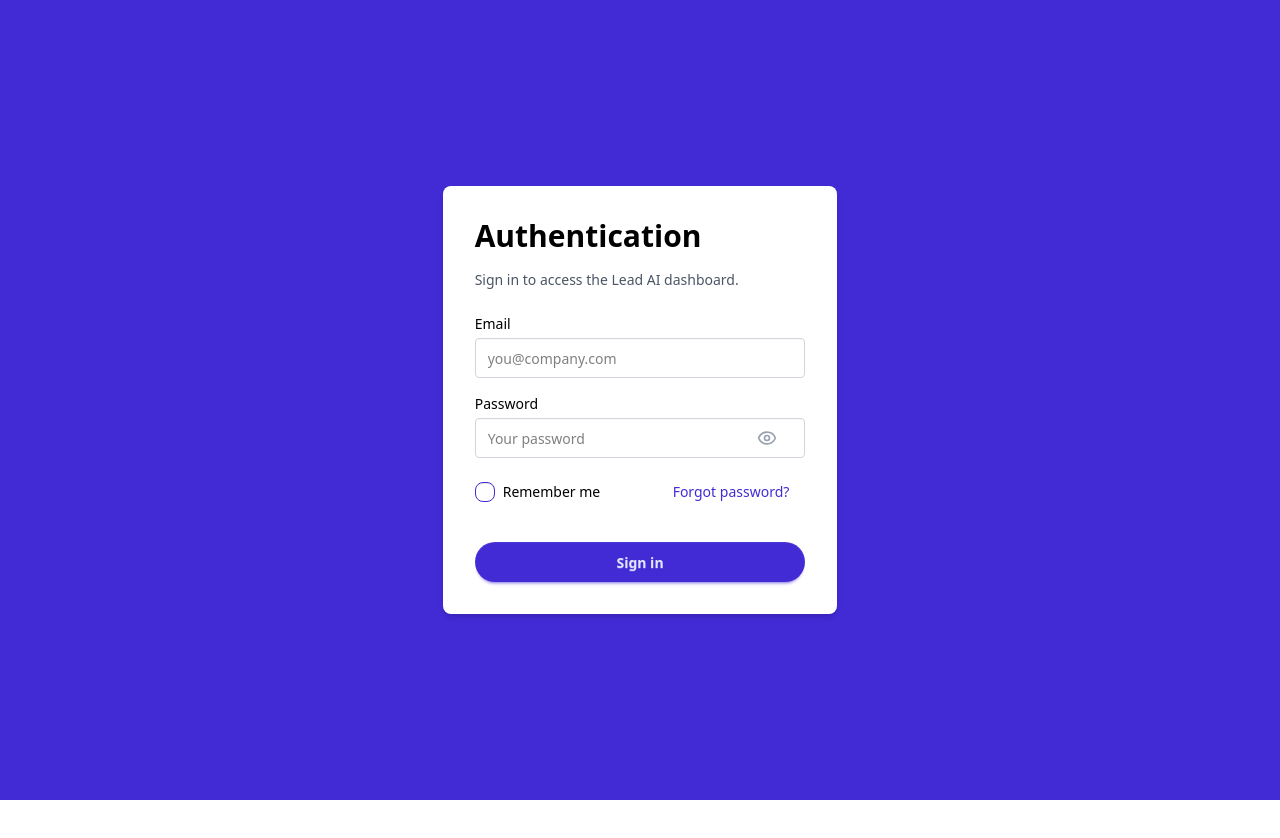
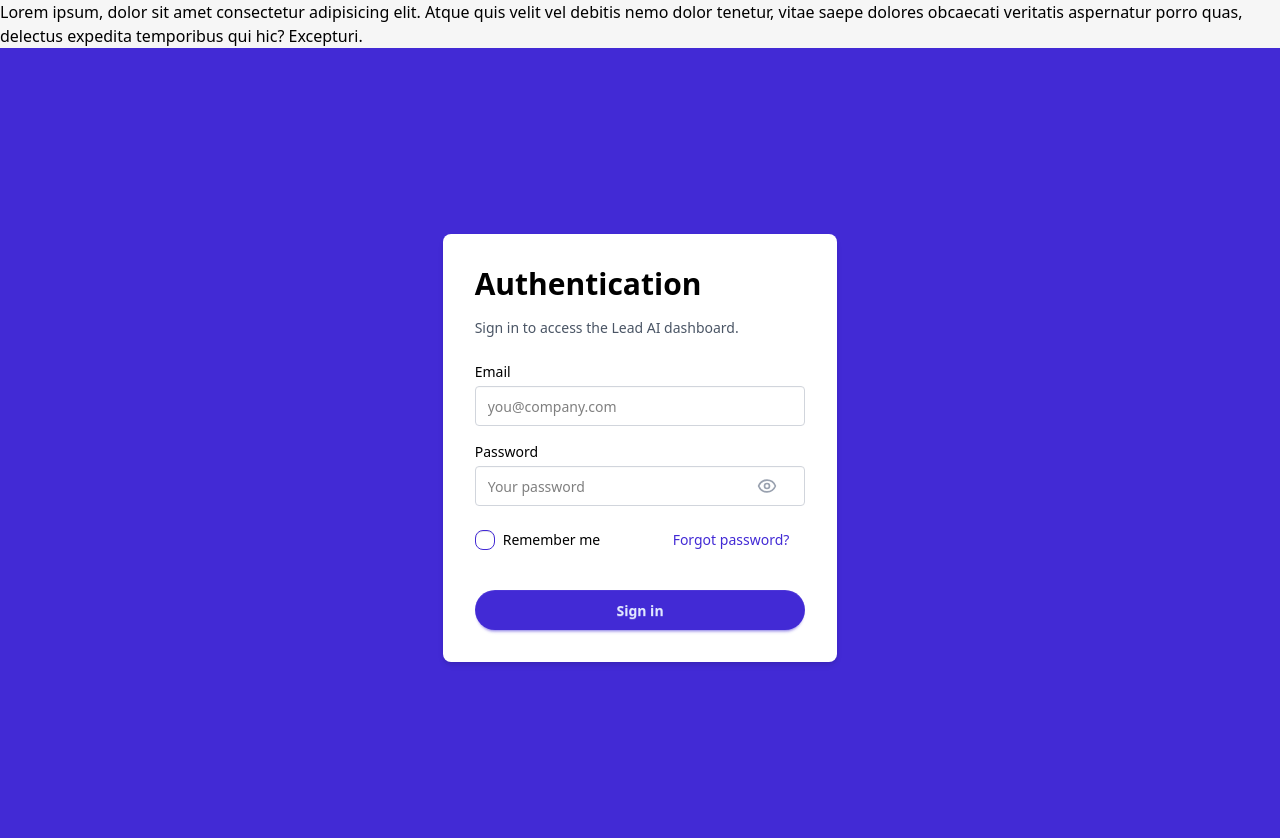
Before and after one commit to LEAD-AI-PROJECT/lead-ai-frontend, a Next.js app: page /auth/login in a window 1280 px wide. Shown: the top 838 px of the page. Before the commit the page ends 800 px from the top, so only its background shows below. Built offline with nearby package versions, Linux system fonts and the light colour scheme; no server answers.

Commit message:
feat: Add placeholder text to RootLayout component

```diff
--- a/src/app/layout.tsx
+++ b/src/app/layout.tsx
@@ -30,6 +30,10 @@ export default function RootLayout({
                <body>
                     <QueryProvider>
                          <MainProvider>
+                              Lorem ipsum, dolor sit amet consectetur adipisicing elit. Atque quis
+                              velit vel debitis nemo dolor tenetur, vitae saepe dolores obcaecati
+                              veritatis aspernatur porro quas, delectus expedita temporibus qui hic?
+                              Excepturi.
                               <div className="body-item">{children}</div>
                          </MainProvider>
                     </QueryProvider>
```
